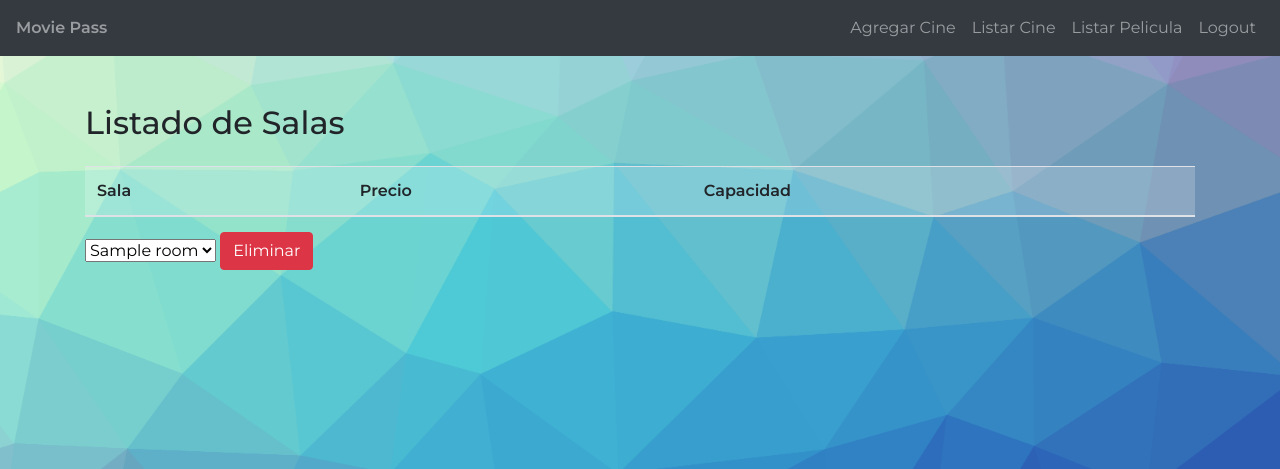
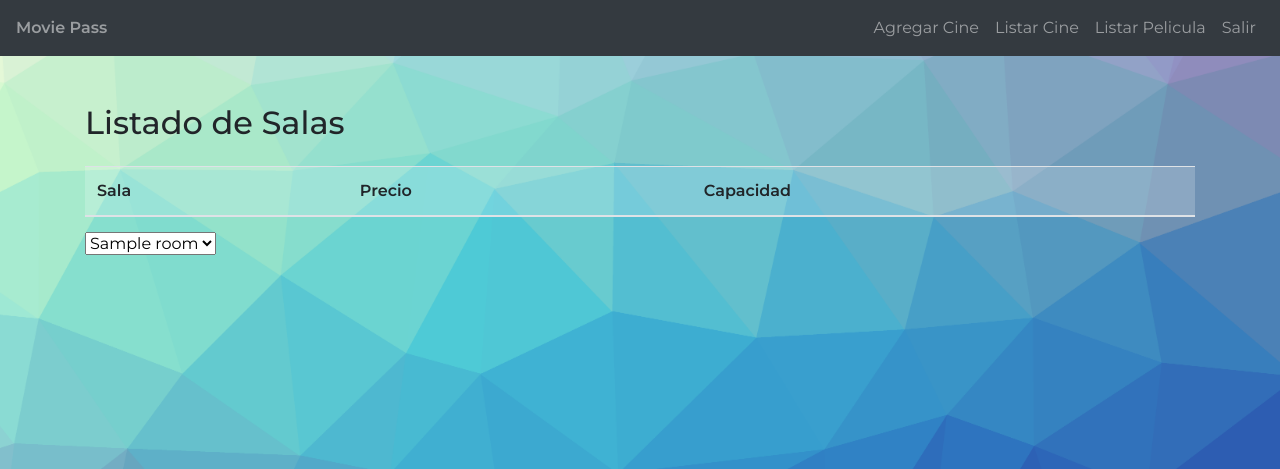
Before and after one commit to mennaenzo/MoviePass, a PHP site: template Views/Room-List.php in a window 1280 px wide. Shown: the top 469 px of the page. Run offline with PHP 8.4, Linux system fonts and the light colour scheme; the template is opened without the code that fills it: most values are stand-ins (such as "Sample title", 1, 10 or a date in 2020); data that the repository does not hold is empty; a stand-in replaces the project's code that opens the database connection; some libraries are stand-ins or nearby versions.

Commit message:
Update admin menu
Add buttons in form Cinema-List.Unfinished

```diff
--- a/Controllers/CinemaController.php
+++ b/Controllers/CinemaController.php
@@ -22,7 +22,7 @@
         {
             $message = $this->message;
             $cinemaList = $this->cinemaDAO->GetAll();
-            require_once(VIEWS_PATH . "Cinema-List.php");
+            require_once VIEWS_PATH . "Cinema-List.php";
         }
 
         // Agrega un cine, respetando las validaciones
--- a/DAO/CinemaDAO.php
+++ b/DAO/CinemaDAO.php
@@ -13,7 +13,7 @@
     {
         private $cinemaList = array();
         private $connection;
-        private $tableName = "Cinemas";   //Observación: ver si en la base de datos tiene  que ir "cinemas" ( en plural)
+        private $tableName = "Cinemas";
 
         public function Add(Cinema $cinema)
         {
@@ -43,9 +43,10 @@
 
         public function GetAll()
         {
-            // return $this->RetrieveData();
+            $this->RetrieveData();
             return $this->cinemaList;
         }
+
         public function RetrieveData()
         {
             try {
--- a/DAO/RoomDAO.php
+++ b/DAO/RoomDAO.php
@@ -67,7 +67,7 @@
 
 
 
-        public function searchRoomsByNameCinema($nameCinema, $idCinema)
+        public function searchRoomsByIdCinema($idCinema)
         {
             $roomList = array();
             try {
@@ -84,7 +84,7 @@
                         $room->setName($value["roomName"]);
                         $room->setRoom_price($value["price"]);
                         $room->setCapacity($value["capacity"]);
-                        $room->setNameCinema($nameCinema);
+                        $room->setNameCinema($value["idCinema"]); // falta buscar el nombre segun id
                         array_push($roomList, $room);
                     }
                 } else {
--- a/Views/Room-List.php
+++ b/Views/Room-List.php
@@ -33,8 +33,8 @@
                             <?php } ?>
                         </select>
 
-                        <button type="submit" name="btnDelete" class="btn btn-danger" value=""> Eliminar </button>
-                    </form>
+<!--                         <button type="submit" name="btnDelete" class="btn btn-danger" value=""> Eliminar </button>
+ -->                    </form>
                 </div>
 
                 <?php
--- a/Views/nav.php
+++ b/Views/nav.php
@@ -14,23 +14,20 @@
          </span>
             <ul class="navbar-nav ml-auto">
                 <li class="nav-item">
-                    <a class="nav-link" href="<?php echo FRONT_ROOT ?></a>
+                    <a class="nav-link" href="<?php echo FRONT_ROOT ?>">Lista de cine</a>
                 </li>
                 <li class="nav-item">
-                    <a class="nav-link" href="<?php echo FRONT_ROOT ?>>List Cinema</a>
-                </li>
-                <li class="nav-item">
-                    <a class="nav-link" href="<?php echo FRONT_ROOT ?>Movie/ShowListView">List Movie</a>
+                    <a class="nav-link" href="<?php echo FRONT_ROOT ?>Movie/ShowListView">Lista de peliculas</a>
                 </li>
                <!-- </li>
                 <a class="nav-link" href="<?php echo FRONT_ROOT ?>Room/ShowListView">List Room</a>
                 </li> -->
 
                 <li class="nav-item">
-                    <a class="nav-link" href="<?php echo FRONT_ROOT ?>Show/ShowListView">List Show</a>
+                    <a class="nav-link" href="<?php echo FRONT_ROOT ?>Show/ShowListView">Lista de funciones</a>
                 </li>
                 <li class="nav-item">
-                    <a class="nav-link" href="<?php echo FRONT_ROOT ?>User/Logout">Logout</a>
+                    <a class="nav-link" href="<?php echo FRONT_ROOT ?>User/Logout">Salir</a>
                 </li>
             </ul>
 
@@ -55,7 +52,7 @@
                     <a class="nav-link" href="<?php echo FRONT_ROOT ?> Movie/ShowListView">Listar Pelicula</a>
                 </li>
                 <li class="nav-item">
-                    <a class="nav-link" href="<?php echo FRONT_ROOT ?>User/Logout">Logout</a>
+                    <a class="nav-link" href="<?php echo FRONT_ROOT ?>User/Logout">Salir</a>
                 </li>
             </ul>
         </nav>
```
Also changed, not shown: Controllers/RoomController.php (+6 -3 lines), Views/Cinema-List.php (+11 -20 lines).
